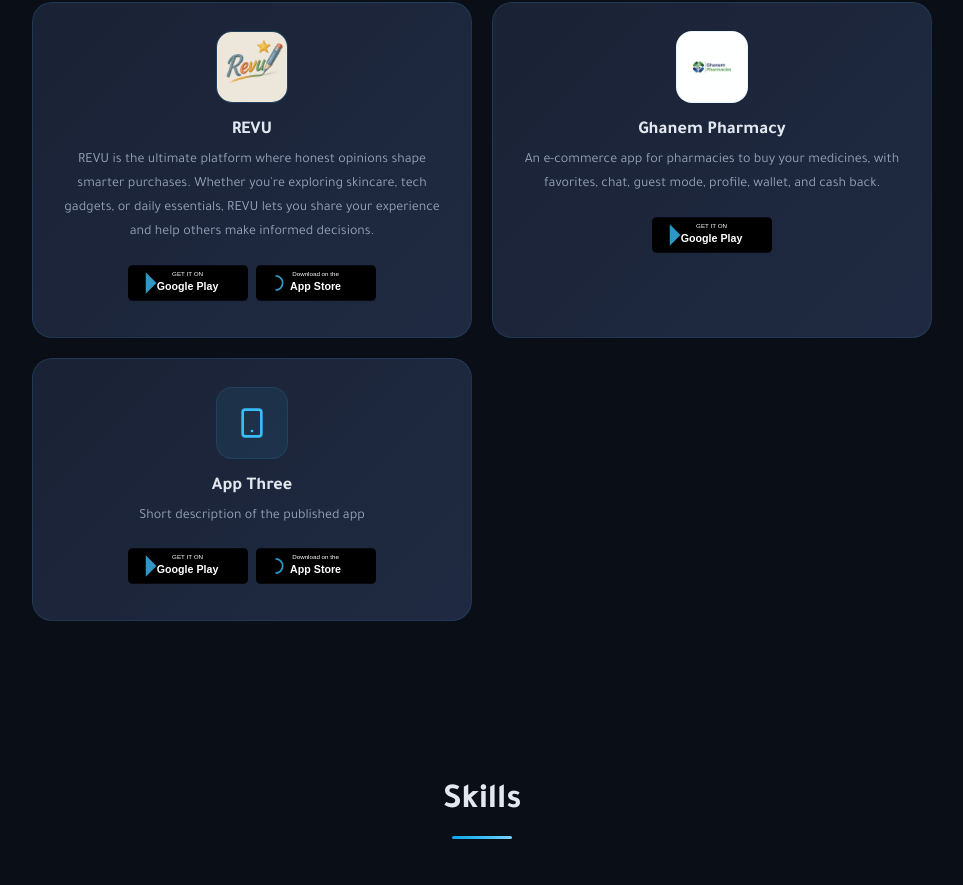
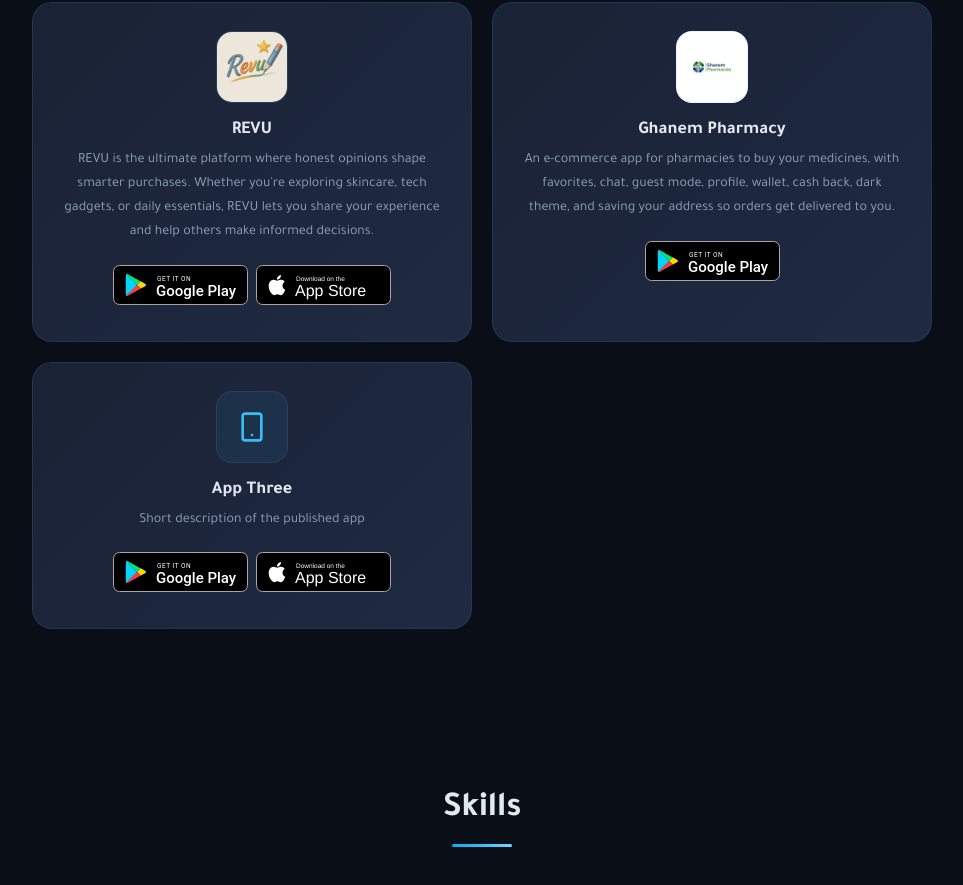
Before and after one commit to MohamedEmad223/mohamed_emad_portfolio, a React (Vite) app: page / in a window 1280 px wide. Shown: the part 4231-5116 px from the top of the page, without its empty margins (158-1121 px from the left). Built offline with nearby package versions, Linux system fonts and the light colour scheme.

Commit message:
feat: enhance Google Play and App Store badges with improved accessibility and design

```diff
--- a/src/components/icons.jsx
+++ b/src/components/icons.jsx
@@ -35,19 +35,27 @@ export const Instagram = ({ size = 20 }) => (
 );
 
 export const GooglePlayBadge = () => (
-  <svg viewBox="0 0 135 40" width={120} height={36}>
-    <rect width="135" height="40" rx="5" fill="#000" />
-    <text x="67" y="12" textAnchor="middle" fill="#fff" fontSize="7" fontFamily="sans-serif">GET IT ON</text>
-    <text x="67" y="28" textAnchor="middle" fill="#fff" fontSize="12" fontWeight="bold" fontFamily="sans-serif">Google Play</text>
-    <path d="M20 8l12 12-12 12V8z" fill="#38bdf8" opacity="0.8" />
+  <svg viewBox="0 0 135 40" width={135} height={40} role="img" aria-label="Get it on Google Play">
+    <rect x="0.5" y="0.5" width="134" height="39" rx="6" fill="#000" stroke="#A6A6A6" />
+    {/* Official multicolor Google Play mark */}
+    <g transform="translate(11,8) scale(0.047)">
+      <path fill="#00D4FF" d="M48 24.6C42.4 30.4 39.1 39.6 39.1 51.4v409.2c0 11.8 3.3 21 8.9 26.8l1.4 1.3 229.2-229.2v-5.4L49.4 23.3z" />
+      <path fill="#FFD600" d="M355.5 333.4 279 256.9v-5.4l76.5-76.5 1.7 1 90.7 51.5c25.9 14.7 25.9 38.8 0 53.6l-90.6 51.3z" />
+      <path fill="#FF3A44" d="M357.2 332.4 279 254.2 48 485.2c8.6 9 22.6 10.1 34.5 1.3z" />
+      <path fill="#00E676" d="M357.2 179.6 82.5 25.5C70.6 16.7 56.6 17.8 48 26.8l231 231z" />
+    </g>
+    <text x="44" y="16" fill="#fff" fontSize="6.5" letterSpacing="0.5" fontFamily="'Roboto','Helvetica Neue',Arial,sans-serif">GET IT ON</text>
+    <text x="43" y="31" fill="#fff" fontSize="15" fontWeight="500" fontFamily="'Roboto','Helvetica Neue',Arial,sans-serif">Google Play</text>
   </svg>
 );
 
 export const AppStoreBadge = () => (
-  <svg viewBox="0 0 135 40" width={120} height={36}>
-    <rect width="135" height="40" rx="5" fill="#000" />
-    <text x="67" y="12" textAnchor="middle" fill="#fff" fontSize="7" fontFamily="sans-serif">Download on the</text>
-    <text x="67" y="28" textAnchor="middle" fill="#fff" fontSize="12" fontWeight="bold" fontFamily="sans-serif">App Store</text>
-    <path d="M22 12a8 8 0 0 1 0 16" fill="none" stroke="#38bdf8" strokeWidth="2" opacity="0.8" />
+  <svg viewBox="0 0 135 40" width={135} height={40} role="img" aria-label="Download on the App Store">
+    <rect x="0.5" y="0.5" width="134" height="39" rx="6" fill="#000" stroke="#A6A6A6" />
+    {/* Apple logo */}
+    <path fill="#fff" transform="translate(10,9) scale(0.92)"
+      d="M16.365 1.43c0 1.14-.493 2.27-1.177 3.08-.744.9-1.99 1.57-2.987 1.57-.12 0-.23-.02-.3-.03-.01-.06-.04-.22-.04-.39 0-1.15.572-2.27 1.206-2.98.804-.94 2.142-1.64 3.248-1.68.03.13.05.28.05.43zm4.565 15.71c-.03.07-.463 1.58-1.518 3.12-.945 1.34-1.94 2.71-3.43 2.71-1.517 0-1.9-.88-3.63-.88-1.698 0-2.302.91-3.67.91-1.377 0-2.332-1.26-3.428-2.8-1.287-1.82-2.323-4.63-2.323-7.28 0-4.28 2.797-6.55 5.552-6.55 1.448 0 2.675.95 3.6.95.865 0 2.222-1.01 3.902-1.01.613 0 2.886.06 4.374 2.19-.13.09-2.383 1.37-2.383 4.19 0 3.26 2.854 4.42 2.955 4.45z" />
+    <text x="40" y="16" fill="#fff" fontSize="6.5" fontFamily="'Helvetica Neue',Arial,sans-serif">Download on the</text>
+    <text x="39" y="31" fill="#fff" fontSize="16" fontWeight="500" fontFamily="'Helvetica Neue',Arial,sans-serif">App Store</text>
   </svg>
 );
--- a/src/data/content.js
+++ b/src/data/content.js
@@ -42,7 +42,7 @@ export const t = {
     storeSub: "تطبيقات حقيقية منشورة على Google Play و App Store",
     storeApps: [
       { name: "REVU", desc: "REVU هي المنصة المثالية حيث تصنع الآراء الصادقة قرارات شراء أذكى. سواء كنت تستكشف منتجات العناية بالبشرة أو الأجهزة التقنية أو الأساسيات اليومية، يتيح لك REVU مشاركة تجربتك ومساعدة الآخرين على اتخاذ قرارات مدروسة." },
-      { name: "Ghanem Pharmacy", desc: "تطبيق تجارة إلكترونية للصيدليات لشراء أدويتك، مع المفضلة، شات، وضع الضيف، حساب شخصي، محفظة، واسترجاع نقدي (كاش باك)." },
+      { name: "Ghanem Pharmacy", desc: "تطبيق تجارة إلكترونية للصيدليات لشراء أدويتك، مع المفضلة، شات، وضع الضيف، حساب شخصي، محفظة، استرجاع نقدي (كاش باك)، الوضع الليلي (الثيم الداكن)، وحفظ عنوانك لتوصيل الطلبات إليك." },
       { name: "التطبيق الثالث", desc: "وصف قصير للتطبيق المنشور على المتاجر" },
     ],
     skillsTitle: "المهارات",
@@ -104,7 +104,7 @@ export const t = {
     storeSub: "Real published apps on Google Play & App Store",
     storeApps: [
       { name: "REVU", desc: "REVU is the ultimate platform where honest opinions shape smarter purchases. Whether you're exploring skincare, tech gadgets, or daily essentials, REVU lets you share your experience and help others make informed decisions." },
-      { name: "Ghanem Pharmacy", desc: "An e-commerce app for pharmacies to buy your medicines, with favorites, chat, guest mode, profile, wallet, and cash back." },
+      { name: "Ghanem Pharmacy", desc: "An e-commerce app for pharmacies to buy your medicines, with favorites, chat, guest mode, profile, wallet, cash back, dark theme, and saving your address so orders get delivered to you." },
       { name: "App Three", desc: "Short description of the published app" },
     ],
     skillsTitle: "Skills",
```
